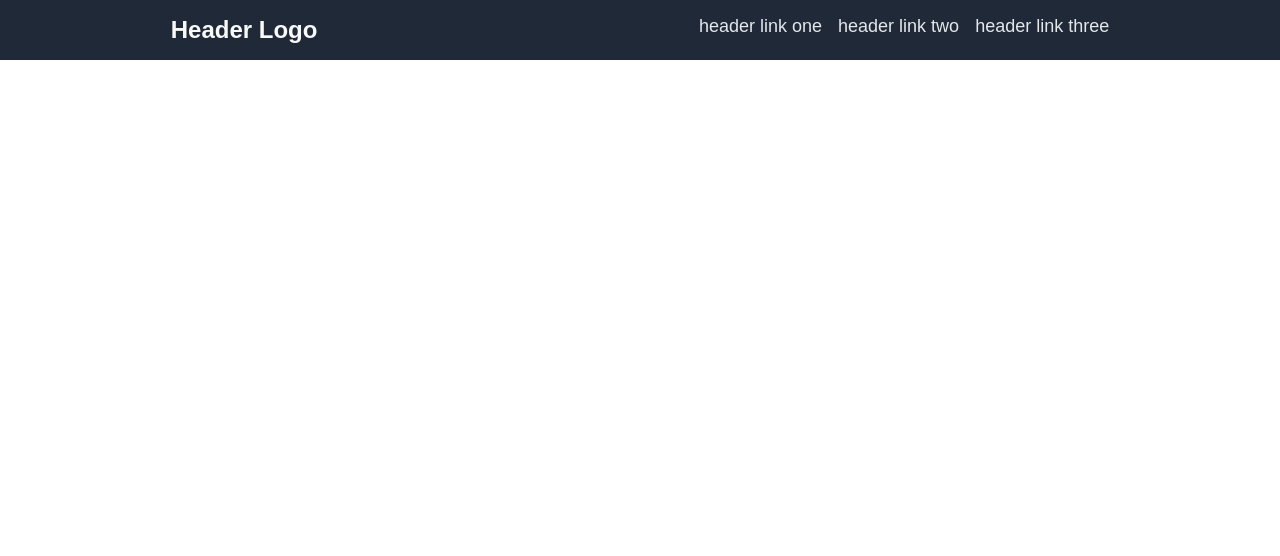
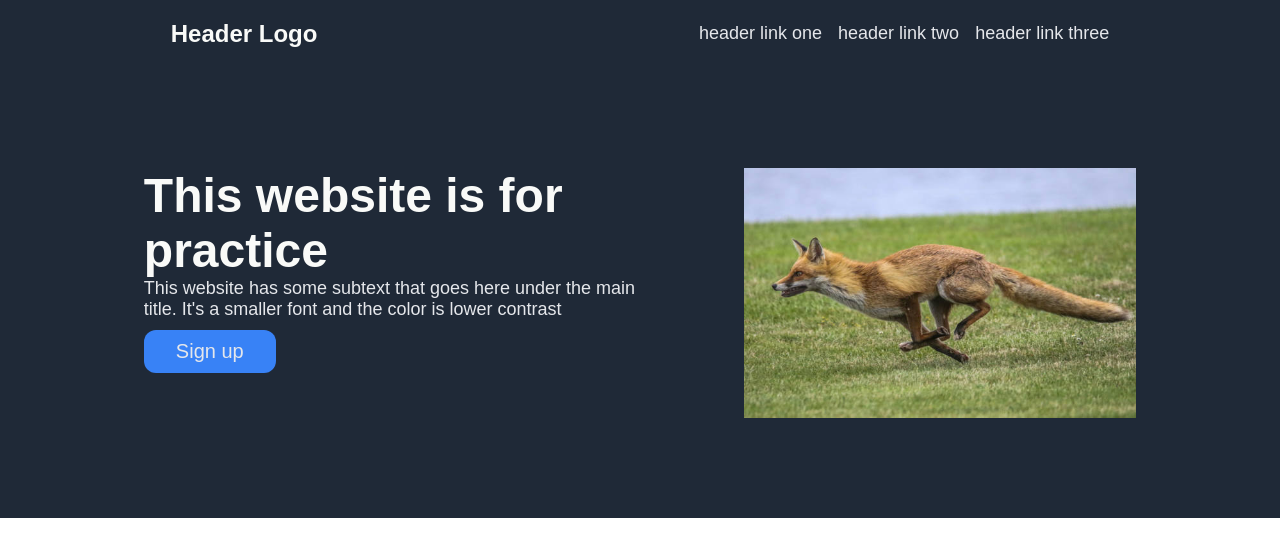
Before and after one commit to ishaan-jamdar/flexbox-practice-homepage, a plain HTML site: page index.html in a window 1280 px wide. Drawn offline with Linux system fonts and the light colour scheme.

Commit message:
finished topmost part of page

```diff
--- a/css/style.css
+++ b/css/style.css
@@ -1,5 +1,6 @@
 body {
   margin: 0;
+  font-family: Arial, Helvetica, sans-serif;
 }
 
 .topmost {
@@ -8,13 +9,22 @@ body {
 
 .header {
   display: flex;
-  font-family: Arial, Helvetica, sans-serif;
   justify-content: space-around;
+  align-items: center;
+}
+
+h1,
+h2 {
+  color: #f9faf8;
 }
 
 h1 {
+  font-size: 48px;
+  margin: 0;
+}
+
+h2 {
   font-size: 24px;
-  color: #f9faf8;
 }
 
 ul {
@@ -23,8 +33,44 @@ ul {
   gap: 16px;
 }
 
-a {
+.info,
+a,
+button {
   font-size: 18px;
   color: #e5e7eb;
+}
+
+a {
   text-decoration: none;
 }
+
+.intro {
+  display: flex;
+  justify-content: center;
+  padding: 100px 0;
+}
+
+.desc {
+  max-height: 250px;
+  max-width: 500px;
+  margin-right: 100px;
+}
+
+p {
+  margin-top: 0;
+  margin-bottom: 10px;
+}
+
+button {
+  background-color: #3882f6;
+  padding: 10px 32px;
+  margin: 0;
+  border: none;
+  border-radius: 12px;
+  font-size: 20px;
+}
+
+.top.image {
+  height: 250px;
+  width: auto;
+}
--- a/index.html
+++ b/index.html
@@ -11,7 +11,7 @@
 <body>
   <div class="topmost">
     <div class="header">
-      <h1>Header Logo</h1>
+      <h2>Header Logo</h2>
       <div class="header-links">
         <ul>
           <li><a href="#">header link one</a></li>
@@ -21,7 +21,12 @@
       </div>
     </div>
     <div class="intro">
-
+      <div class="desc">
+        <h1>This website is for practice</h1>
+        <p class="info">This website has some subtext that goes here under the main title. It's a smaller font and the color is lower contrast</p>
+        <button type="button">Sign up</button>
+      </div>
+      <img src="./img/istockphoto-972599812-612x612.jpeg" alt="fox running" class="top image">
     </div>
   </div>
 </body>
```
Also changed, not shown: img/istockphoto-972599812-612x612.jpeg (added).
